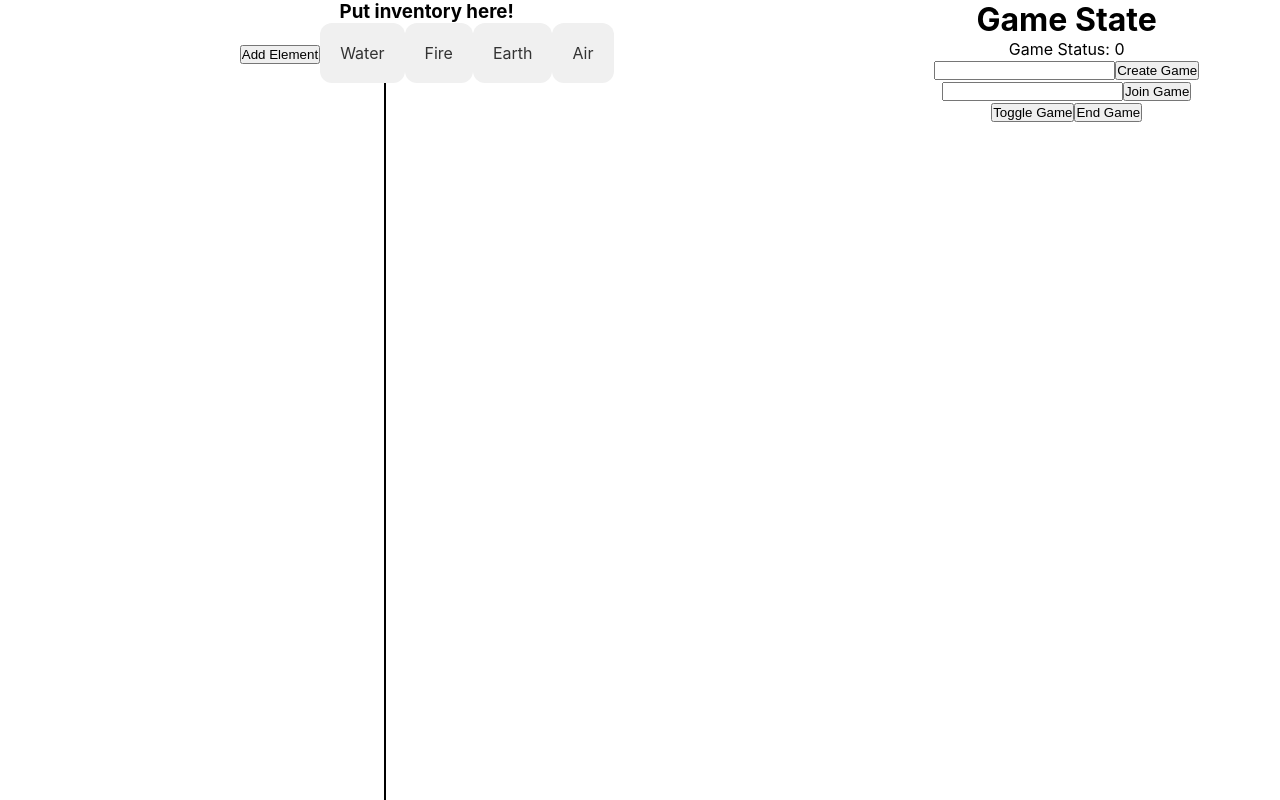
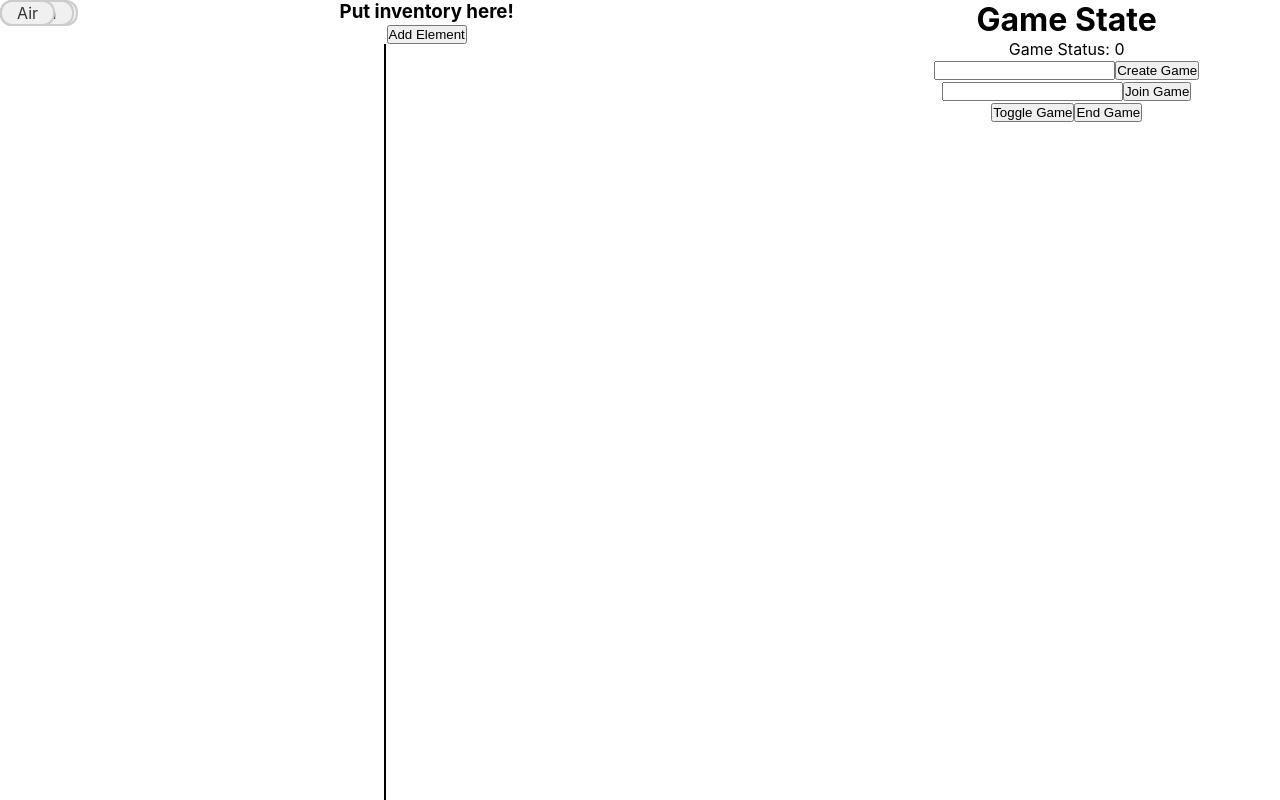
Before and after one commit to CS222-UIUC/team-30-project, a React (Create React App) app in the folder elemental_clash/: page / in a window 1280 px wide. Built offline with nearby package versions, Linux system fonts and the light colour scheme; no server answers; the database is empty.

Commit message:
free dragging with collision detection

```diff
--- a/elemental_clash/src/components/Element.js
+++ b/elemental_clash/src/components/Element.js
@@ -1,18 +1,80 @@
-import React from 'react';
+import React, {useState, useEffect, useCallback, forwardRef} from 'react';
 
-const Element = ( { text } ) => {
+const Element = forwardRef(( { text, id, onDragStop }, ref ) => {
+    const [dragging, setDragging] = useState(false);
+    const [position, setPosition] = useState({x:0, y:0});
+    const [startPos, setStartPos] = useState({x: 0, y: 0});
+    const [elementStartPos, setElementStartPos] = useState({x: 0, y: 0});
+
+    const handleMouseMove = useCallback((event) => {
+        if (dragging) {
+            const dx = event.clientX - startPos.x;
+            const dy = event.clientY - startPos.y;
+            setPosition({x: elementStartPos.x+dx, y: elementStartPos.y+dy});
+        }
+    }, [dragging, startPos, elementStartPos]);
+
+    const handlePress = useCallback((event) => {
+        console.log(`${text} was pressed`)
+        event.preventDefault();
+        setElementStartPos(position);
+        setStartPos({x: event.clientX, y: event.clientY});
+        setDragging(true);
+        // setDragging(true);
+        console.log(`it is ${dragging} that am dragging`)
+    }, [position]);
+
+    const handleRelease = useCallback(() => {
+        if (dragging) {
+            setDragging(false);
+            if (onDragStop) {
+                onDragStop(id, position);
+            }
+        }
+        console.log(`${text} was released`)
+        // setDragging(false);
+        console.log(`it is ${dragging} that am dragging`)
+    }, [dragging, id, onDragStop, position]);
+
+    useEffect(() => {
+        if (dragging) {
+            window.addEventListener('mousemove', handleMouseMove);
+            window.addEventListener('mouseup', handleRelease);
+        }
+
+        return () => {
+            window.removeEventListener('mousemove', handleMouseMove);
+            window.removeEventListener('mouseup', handleRelease);
+        };
+    }, [dragging, handleMouseMove, handleRelease]);
     const style = {
+        position: 'absolute',
+        left: `${position.x}px`,
+        top: `${position.y}px`,
         display: 'inline-block',
-        padding: '20px',
+        paddingTop: '1px',
+        paddingBottom: '1px',
+        paddingLeft: '15px',
+        paddingRight: '15px',
         borderRadius: '12px',
-        border: '2px',
+        border: '2px solid',
+        borderColor: '#ccc',
         backgroundColor: '#f0f0f0',
         color: '#333',
         fontSize: '16px',
         textAlign: 'center',
     };
 
-    return <div style={style}>{text}</div>
-};
+    return (
+        <div
+        ref={ref}
+        style={style}
+        onMouseDown={handlePress}
+        // onMouseUp={handleRelease}
+        // onTouchStart={handlePress}
+        // onTouchEnd={handleRelease}
+        >{text}</div>
+    );
+});
 
 export default Element;
--- a/elemental_clash/src/components/PlayingField.js
+++ b/elemental_clash/src/components/PlayingField.js
@@ -1,5 +1,4 @@
-import React, {useRef, useState, useEffect} from 'react';
-import Draggable from 'react-draggable';
+import React, {useRef, useState, useEffect, useCallback} from 'react';
 import Element from './Element'
 
 
@@ -8,74 +7,74 @@ import Element from './Element'
 const PlayingField = ( { initElements } ) => {
 
 
-    const nodeRef = useRef(null);
+    const elementRefs = useRef({});
     const [elements, setElements] = useState(initElements);
 
     const handleClick = () => {
         console.log("ASF");
     };
 
-    const checkCollision = (element) => {
-        /**
-        for (let element of elements) {
-            if (element.id !== id) {
-                const distance = Math.sqrt(Math.pow(newX - element.x, 2) + Math.pow(newY - element.y, 2));
-                if (distance < 50) {
-                    console.log(`collision between dragged ${elements[id-1].name} and ${element.name}`)
-                    return true;
+    const checkCollision = useCallback((currElementId) => {
+        const currRef = elementRefs.current[currElementId];
+        if (!currRef) {
+            console.log('ayo somethings broken in getting the DOM reference for checking collisions');
+            return null;
+        }
+
+        const currrect = currRef.getBoundingClientRect();
+        for (const otherId in elementRefs.current) {
+            if (otherId != currElementId) {
+                const otherRef = elementRefs.current[otherId];
+                if (otherRef) {
+                    const otherrect = otherRef.getBoundingClientRect();
+                    if (
+                        currrect.left < otherrect.right &&
+                        currrect.right > otherrect.left &&
+                        currrect.top < otherrect.bottom &&
+                        currrect.bottom > otherrect.top
+                    ) {
+                        console.log("WOOWEE WE GOT AN OVERLOP");
+                        return [currElementId, otherId]
+                    }
+
+                } else {
+                    console.log('ayo somethings broken in getting the DOM reference for checking collisions, but the second check');
+                    return null;
                 }
             }
         }
-        return false;
-        */
-    //     const rect = document.getElementById(`element-${element.id}`).getBoundingClientRect();
-    //     console.log(rect);
-    //    for (let curr of elements) {
-    //     if (curr !== element) {
-    //         const currrect = document.getElementById(`element-${curr.id}`).getBoundingClientRect();
-    //         if (
-    //             (rect.left < currrect.left && rect.right > currrect.left && rect.bottom > currrect.bottom && rect.top < currrect.bottom) ||
-    //             (rect.left < currrect.left && rect.right > currrect.left && rect.bottom > currrect.top && rect.top < currrect.top) ||
-    //             (rect.left < currrect.right && rect.right > currrect.right &&  rect.bottom > currrect.bottom && rect.top < currrect.bottom) ||
-    //             (rect.left < currrect.right && rect.right > currrect.right && rect.bottom > currrect.top && rect.top < currrect.top)
-    //         ) {
-    //             console.log("Darn");
-    //         }  else {
-    //             console.log("bozo");
-    //         }
-    //     }
-    //    }
-    };
+        return null;
+    }, []);
 
-    const handleDrag = (e, data, id) => {
-        const {x, y} = data;
-        if (checkCollision(elements[id-1])) {
-            console.log("collision!");
-        }
-
+    const handleDragStop = useCallback((id, finalPosition) => {
         setElements(prevElements =>
             prevElements.map(element =>
-                element.id === id ? { ...element, x, y } : element
+                element.id === id ? {...element, x: finalPosition.x, y: finalPosition.y } : element
             )
         );
-    };
+
+        setTimeout(() => {
+            checkCollision(id);
+        }, 0)
+    }, [checkCollision]);
 
     return (
         <div>
             <button onClick={handleClick}>Add Element</button>
             {elements.map((element) => (
-                <div id={`element-${element.id}`} style={{display: 'inline-block'}}>
-                    <Draggable
-                        nodeRef={nodeRef}
-                        key={element.id}
-                        position={{x: element.x, y: element.y}}
-                        onDrag={(e, data) => handleDrag(e, data, element.id)}
-                    >
-                        <div ref={nodeRef}>
-                            <Element ref={nodeRef} text={element.name} />
-                        </div>
-                    </Draggable>
-                </div>
+                <Element
+                key = {element.id}
+                id={element.id}
+                text={element.name}
+                onDragStop={handleDragStop}
+                ref={domNode => {
+                    if (domNode) {
+                        elementRefs.current[element.id] = domNode;
+                    } else {
+                        delete elementRefs.current[element.id];
+                    }
+                }}
+                />
             ))}
         </div>
     );
```
